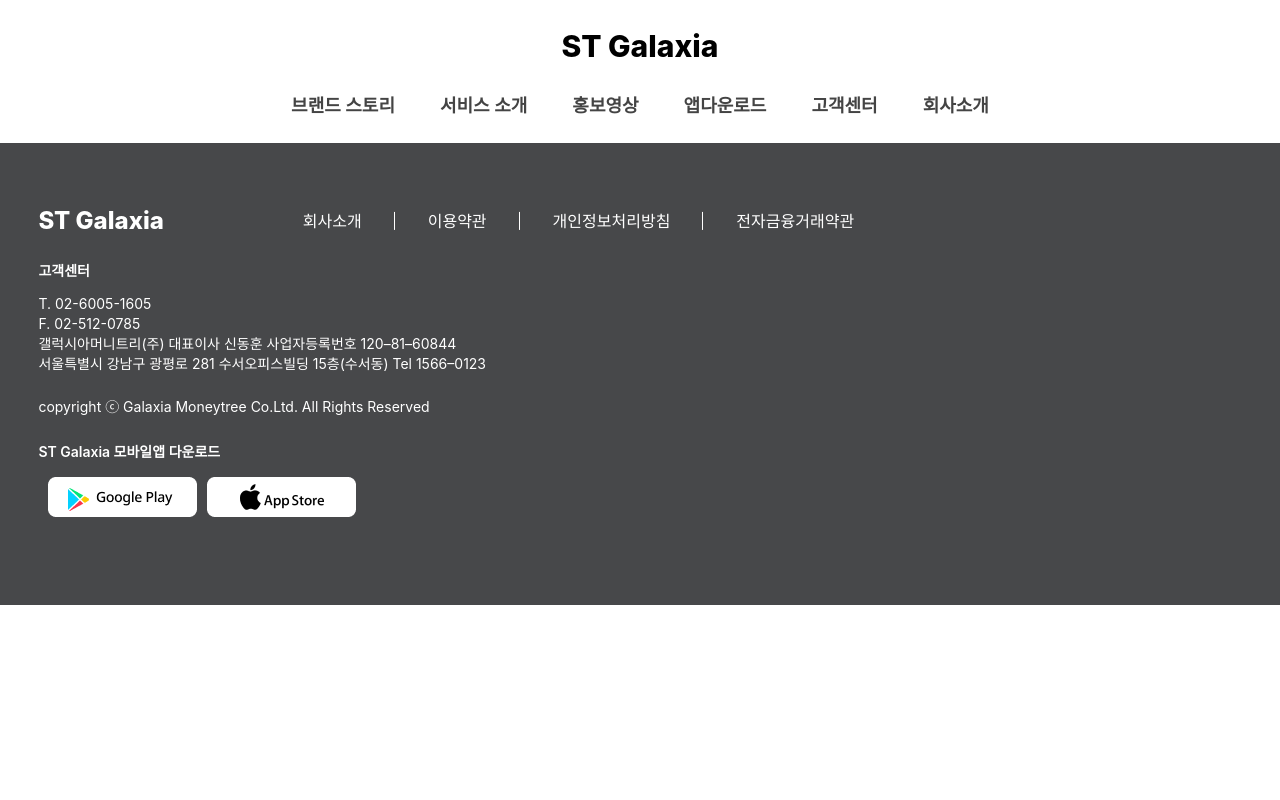
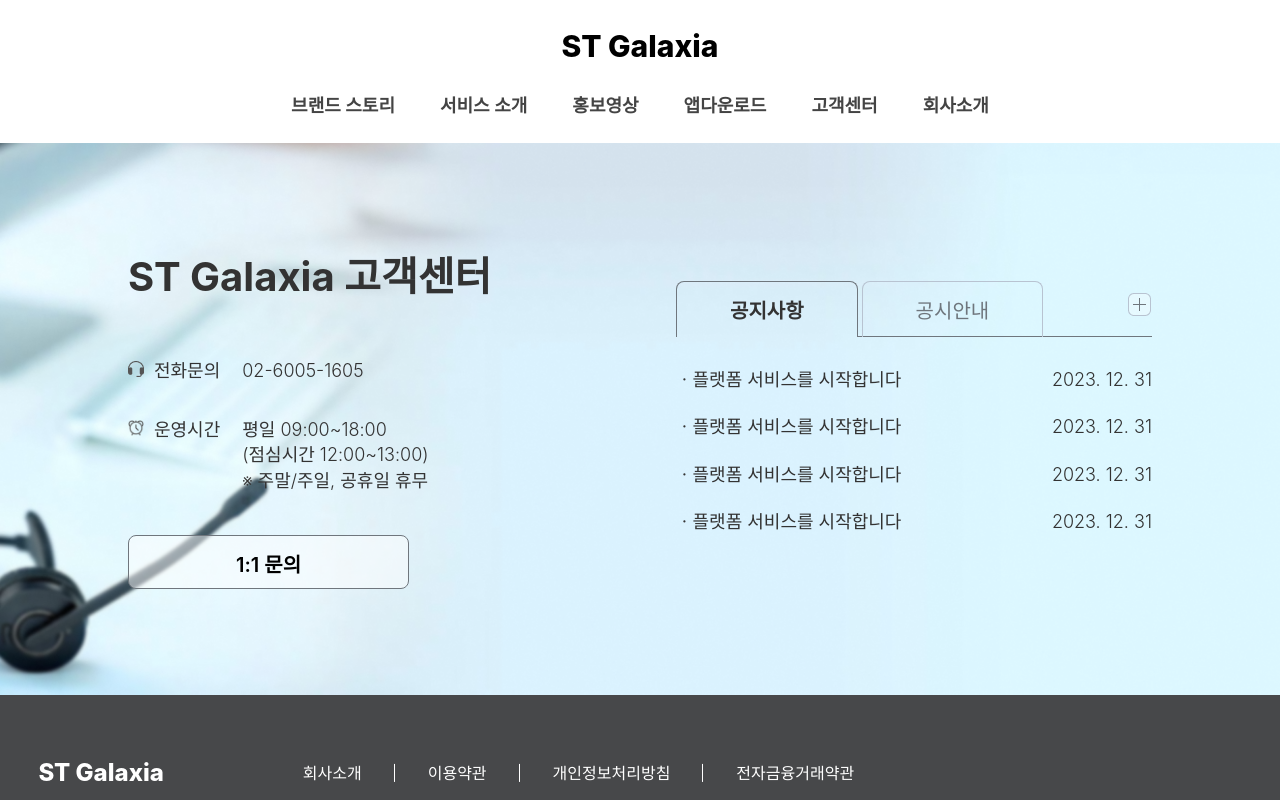
Before and after one commit to hyegyeong-Kim/STO, a plain HTML site: page cus.html in a window 1280 px wide. Shown: the top 800 px of the page. Drawn offline with Linux system fonts and the light colour scheme; a web font is replaced by a local one.

Commit message:
sub 위쪽 영역 완성

```diff
--- a/css/common.css
+++ b/css/common.css
@@ -15,6 +15,8 @@ input[type="password"]::-ms-reveal,
 input[type="password"]::-ms-clear {display: none;}
 img{max-width:100%;}
 
+.tab_wrap {position:relative;}
+
 @media screen and (max-width:1296px){
   .inner {width:94%; margin:0 auto;}
 }
--- /dev/null
+++ b/css/cus.css
@@ -0,0 +1,28 @@
+.cus_visual {padding:106px 0; background-image: url('../image/cus/고객센터_bg.png'); background-size: cover; background-repeat: no-repeat; background-position:center;}
+.cus_visual .inner {max-width:1024px; margin:0 auto; display:flex; justify-content:space-between; align-items:center;}
+.cus_visual .inner .title > li {display:flex; align-items:baseline;}
+.cus_visual .inner .title li strong {margin-bottom:52px; color:#333; font-size:40px; font-weight:700;}
+.cus_visual .inner .title > li > img {width:16px; height:16px; margin-right:10px;}
+.cus_visual .inner .title li > b {margin-right:22px; color:#333; font-size:18px; font-weight:500;}
+.cus_visual .inner .title li > p {color:#333; font-size:18px; font-weight:300; display:flex; flex-direction:column;}
+.cus_visual .inner .title li:nth-of-type(3) {margin:33px 0 42px 0;}
+.cus_visual .inner .title li:last-of-type {width:281px; height:54px; padding:15px 10px 15px 10px; border:1px solid #6F767D; border-radius:8px; background-color:rgba(255,255,255,0.5);}
+.cus_visual .inner .title li button {width:inherit; margin:0 auto; font-size:20px; font-weight:600;}
+.cus_visual .inner .title li:last-of-type:hover {background-color:#8A8A8A; border:#8A8A8A; color:#fff;}
+
+.cus_visual .tab_wrap {width:476px;}
+.cus_visual .tab_type_01 {overflow:hidden; display:flex; align-items:flex-end;}
+.cus_visual .tab_type_01 li {position:relative;}
+.cus_visual .tab_type_01 li + li {margin-left:4px;}
+.cus_visual .tab_type_01 li > a {padding:15px 53px 11px 53px; color:#6F767D; font-size:20px; font-weight:300; border:1px solid #B8C3D1; border-bottom:0 !important; border-radius:8px 8px 0px 0px; display:inline-block;}
+.cus_visual .tab_type_01 li.current:before, .cus_visual .tab_type_01 li.current:after {border-bottom:1px solid #6F767D; content:''; position:absolute; bottom:0; display:block;}
+.cus_visual .tab_type_01 li.current:before {right:100%; left:-1000%;}
+.cus_visual .tab_type_01 li.current:after {right:-1000%; left:100%;}
+.cus_visual .tab_type_01 li.current a{color:#333; font-weight:600; border:1px solid #6F767D;}
+.cus_visual .tab_content {margin-top:30px;}
+.cus_visual .more {position:absolute; top:4%; right:0;}
+.cus_visual .more:hover {content: url('../image/cus/icon_more_hover.png');}
+.cus_visual .tab_content > div {display:none;}
+.cus_visual .tab_content > div.current{display:block;}
+.cus_visual .tab_content > div > ul > li > dl {margin-bottom:22px; display:flex; justify-content:space-between;}
+.cus_visual .tab_content div ul li > dl > dt, .cus_visual .tab_content div ul li > dl > dd {color:#333; font-size:18px; font-weight:300;}
--- a/cus.html
+++ b/cus.html
@@ -6,6 +6,7 @@
   <meta name="viewport" content="width=device-width, initial-scale=1.0">
   <link rel="stylesheet" href="./css/common.css">
   <link rel="stylesheet" href="./css/main.css">
+  <link rel="stylesheet" href="./css/cus.css">
   <link rel="stylesheet" as="style" crossorigin href="https://cdn.jsdelivr.net/gh/orioncactus/pretendard@v1.3.9/dist/web/static/pretendard.min.css" />
   <script src="./js/jquery.js"></script>
   <script src="./js/common.js"></script>
@@ -15,7 +16,92 @@
   <div id="wrap">
     <header></header> <!--header 퍼블리셔용 include-->
     <div id="container">
+      <section class="cus_visual">
+        <div class="inner">
+          <ul class="title">
+            <li><strong>ST Galaxia 고객센터</strong></li>
+            <li>
+              <img src="./image/cus/call.png" alt="">
+              <b>전화문의</b>
+              <p>02-6005-1605</p>
+            </li>
+            <li>
+              <img src="./image/cus/time.png" alt="">
+              <b>운영시간</b>
+              <p>
+                <span>평일 09:00~18:00 </span>
+                <span>(점심시간 12:00~13:00)</span>
+                <em>※ 주말/주일, 공휴일 휴무</em>
+              </p>
+            </li>
+            <li><button>1:1 문의</button></li>
+          </ul>
+          <!-- tab wrap -->
+          <div class="tab_wrap">
+            <!-- tab -->
+            <ul class="tab_type_01 auto">
+                <li class="current"><a href="#none">공지사항</a></li>
+                <li><a href="#none">공시안내</a></li>
+            </ul>
+            <a href="#none" class="more"><img src="./image/cus/icon_more_plus.png" alt=""></a>
+            <!-- //tab -->
+            <!-- tab content -->
+            <div class="tab_content">
+                <!-- tab01 -->
+                <div class="current">
+                  <ul>
+                    <li>
+                      <dl>
+                        <dt>ㆍ플랫폼 서비스를 시작합니다</dt>
+                        <dd>2023. 12. 31</dd>
+                      </dl>
+                      <dl>
+                        <dt>ㆍ플랫폼 서비스를 시작합니다</dt>
+                        <dd>2023. 12. 31</dd>
+                      </dl>
+                      <dl>
+                        <dt>ㆍ플랫폼 서비스를 시작합니다</dt>
+                        <dd>2023. 12. 31</dd>
+                      </dl>
+                      <dl>
+                        <dt>ㆍ플랫폼 서비스를 시작합니다</dt>
+                        <dd>2023. 12. 31</dd>
+                      </dl>
+                    </li>
+                  </ul>
+                </div>
+                <!-- //tab01 -->
+                <!-- tab02 -->
+                <div>
+                  <ul>
+                    <li>
+                      <dl>
+                        <dt>ㆍ플랫폼 서비스를 시작합니다</dt>
+                        <dd>2023. 12. 31</dd>
+                      </dl>
+                      <dl>
+                        <dt>ㆍ플랫폼 서비스를 시작합니다</dt>
+                        <dd>2023. 12. 31</dd>
+                      </dl>
+                      <dl>
+                        <dt>ㆍ플랫폼 서비스를 시작합니다</dt>
+                        <dd>2023. 12. 31</dd>
+                      </dl>
+                      <dl>
+                        <dt>ㆍ플랫폼 서비스를 시작합니다</dt>
+                        <dd>2023. 12. 31</dd>
+                      </dl>
+                    </li>
+                  </ul>
+                </div>
+                <!-- //tab02 -->
+            </div>
+            <!-- //tab content -->
+          </div>
+          <!-- //tab wrap -->
 
+        </div>
+      </section>
     </div>
     <footer></footer><!--footer 퍼블리셔용 include-->
   </div>
--- a/include/header.html
+++ b/include/header.html
@@ -6,10 +6,11 @@
       <li><a href="#">서비스 소개</a></li>
       <li><a href="../pro.html">홍보영상</a></li>
       <li><a href="#none">앱다운로드</a></li>
-      <li><a href="#none">고객센터</a></li>
+      <li><a href="../cus.html">고객센터</a></li>
       <li><a href="#none">회사소개</a></li>
     </ul>
   </nav>
+
   <div class="hamber_btn">
     <span></span>
     <span></span>
--- a/js/common.js
+++ b/js/common.js
@@ -3,4 +3,41 @@ $(function(){
   $('header').load('./include/header.html');
   $('footer').load('./include/footer.html');
   /* //include */
+  tab_active('.tab_wrap > ul', 'click')
 })//ready
+
+
+function tab_active(_target, evt) {//_target : 대상 / evt : 핸들러
+  var evt,
+  tab = document.querySelectorAll(_target);
+  console.log(_target)
+
+  tab.forEach(el => {
+      if(el.classList.contains('demo')){// 탭버튼에만 current 효과 줄 때
+          el.querySelectorAll('button, a').forEach((el, i) => {
+              el.addEventListener(evt, function(){
+                  const parent_index = Array.from(el.closest('ul').children).indexOf(el.parentNode);
+                  for(j=0; j<el.closest('ul').childElementCount; j++){
+                      el.closest('ul').children[j].classList.remove('current');
+                  }
+                  el.parentNode.classList.add('current');
+              });
+          });
+      } else {
+          el.querySelectorAll('button, a').forEach((el, i) => {
+              el.addEventListener(evt, function(){
+                  const parent_index = Array.from(el.closest('ul').children).indexOf(el.parentNode);
+                  for(j=0; j<el.closest('ul').childElementCount; j++){
+                      el.closest('ul').children[j].classList.remove('current');
+                      el.closest('.tab_wrap').querySelector('.tab_content').children[j].classList.remove('current');
+                  }
+                  el.parentNode.classList.add('current');
+                  el.closest('.tab_wrap').querySelector('.tab_content').children[i].classList.add('current');
+              });
+          });
+      }
+  })
+}
+
+
+/* //tab */
```
Also changed, not shown: image/cus/icon_more_1.png (deleted), image/cus/icon_more_hover.png (added), image/cus/icon_more_plus.png (renamed from image/cus/icon_more.png).
